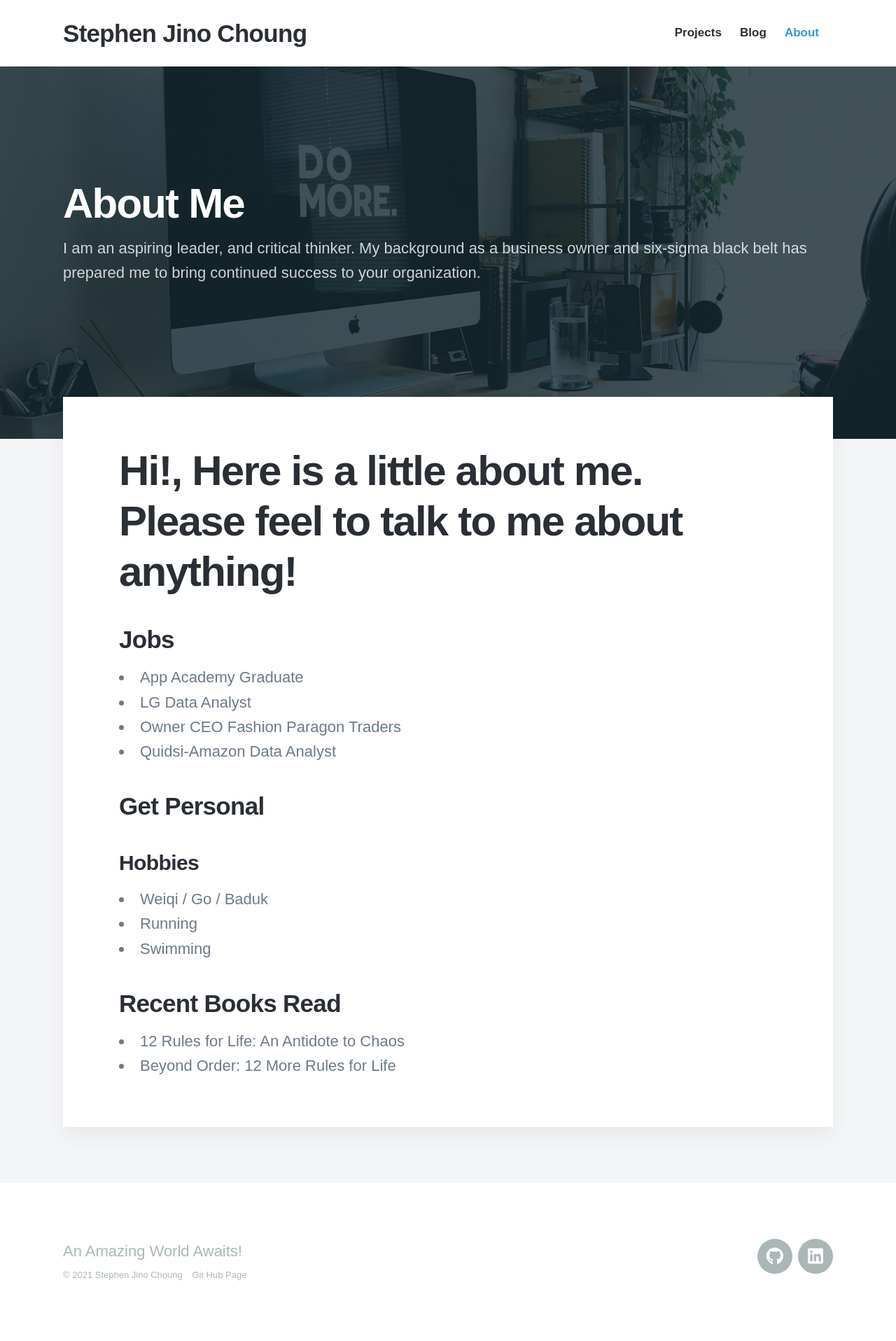
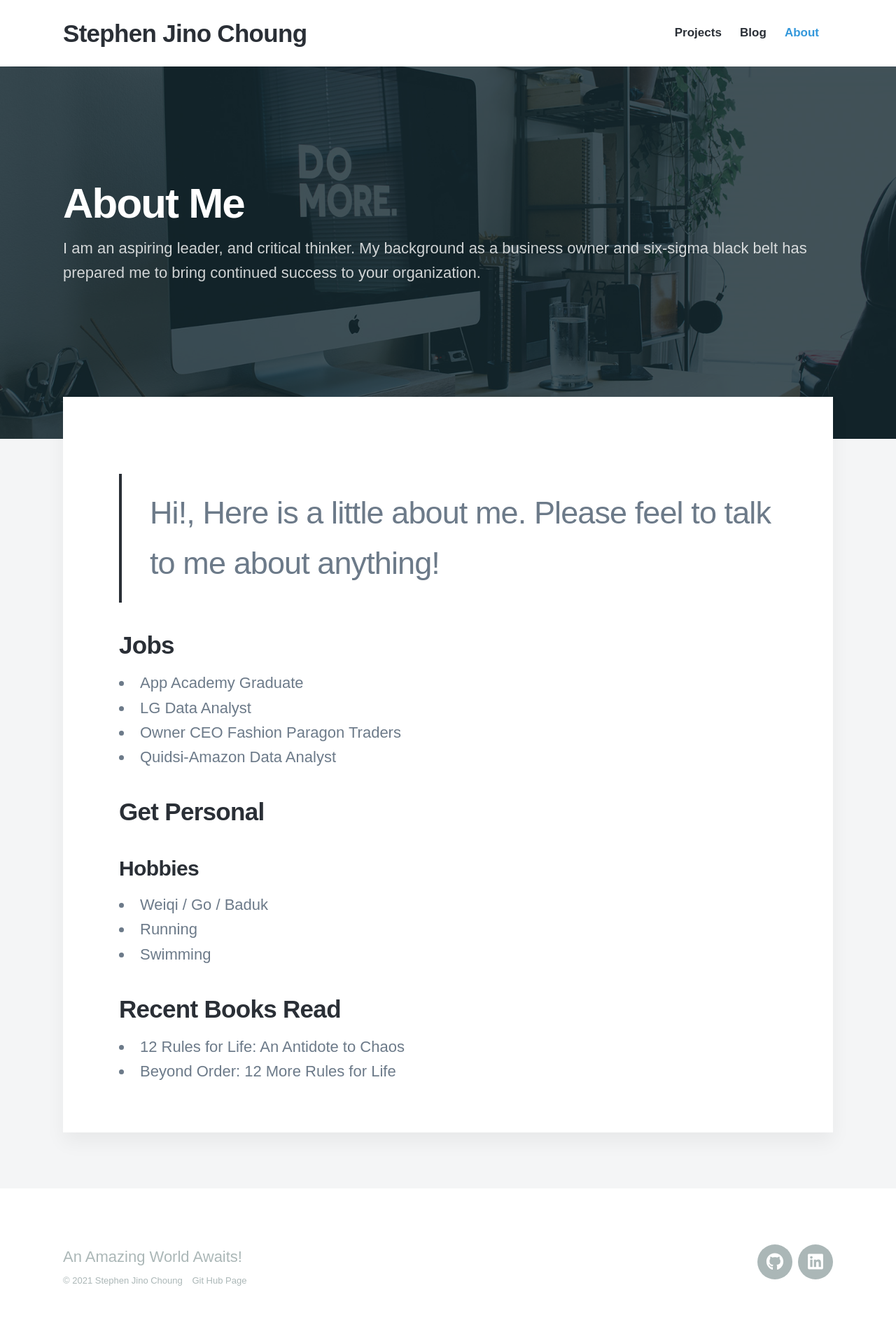
Before and after one commit to Twprcntmlk/Twprcntmlk.github.io, a Jekyll site: the page built from _pages/about.md, in a window 1280 px wide. Shown: the whole page at 70% size. Built offline with Jekyll 4.4.1, drawn with Linux system fonts in a browser that asks for light colours; nearby versions of some CDN libraries; some web fonts are replaced.

Commit message:
blog working?

```diff
--- a/_pages/about.md
+++ b/_pages/about.md
@@ -5,7 +5,7 @@ description: Personal is the perfect theme for developers, designers and other c
 featured_image: /images/demo/about.jpg
 ---
 
-# Hi!, Here is a little about me. Please feel to talk to me about anything!
+> Hi!, Here is a little about me. Please feel to talk to me about anything!
 
 ## Jobs
 * App Academy Graduate
```
